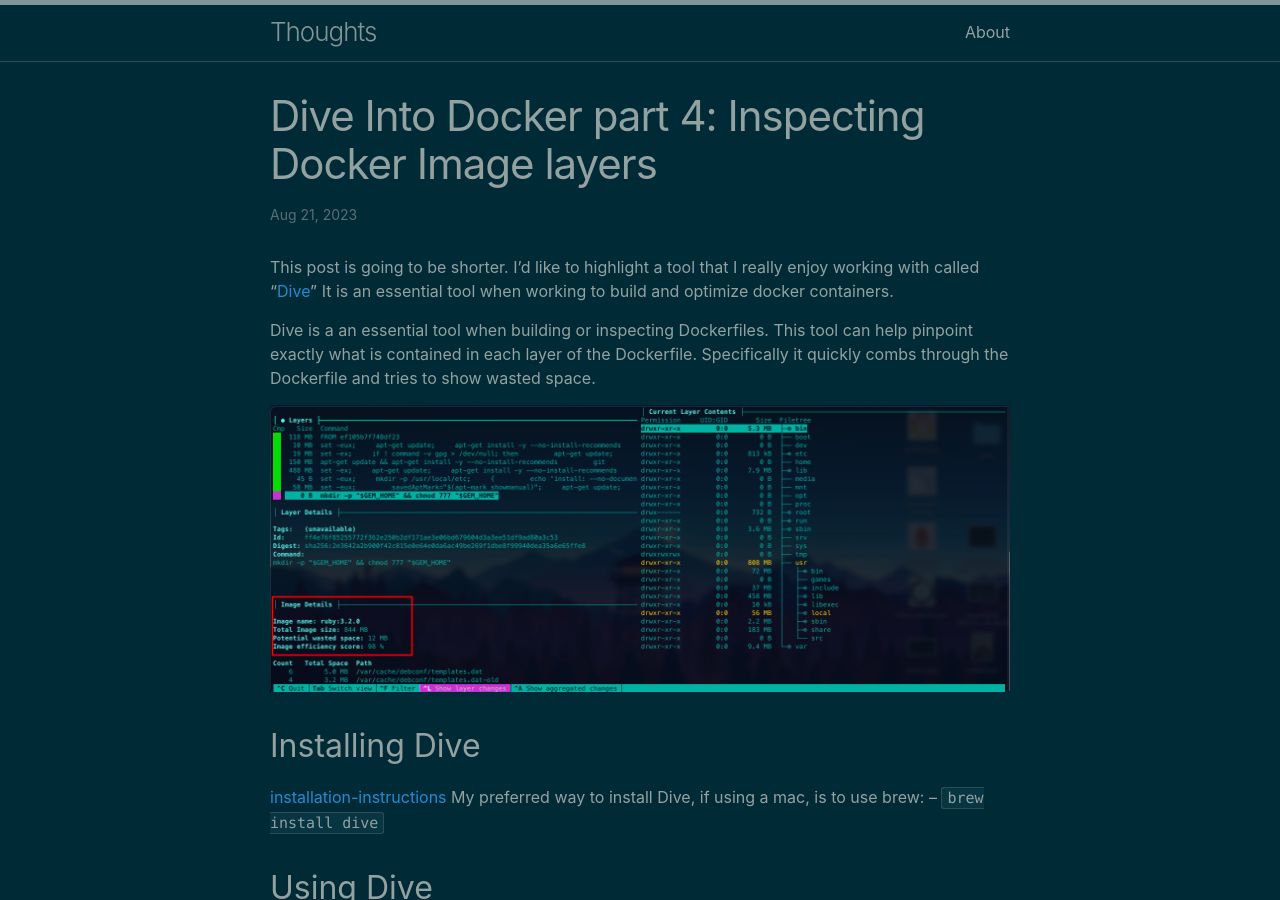
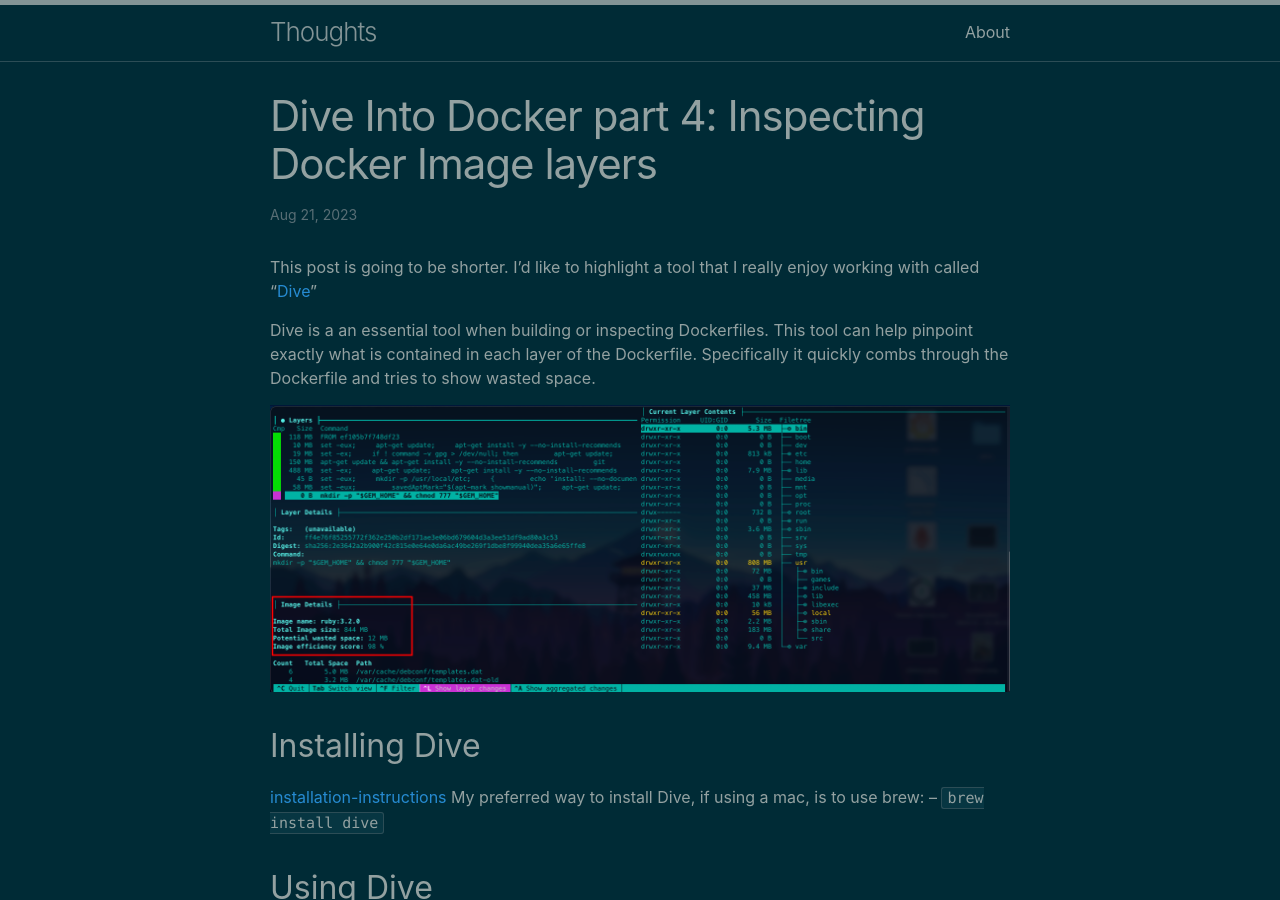
Before and after one commit to KaceyGambill/KaceyGambill.github.io, a Jekyll site: the page built from _posts/2023-08-18-dive-into-docker-part-4.md, in a window 1280 px wide and 900 px high. Built offline with Jekyll 4.4.1, drawn with Linux system fonts in a browser that asks for light colours.

Commit message:
fix spelling mistake and duplicate wording

```diff
--- a/_posts/2023-08-18-dive-into-docker-part-4.md
+++ b/_posts/2023-08-18-dive-into-docker-part-4.md
@@ -6,7 +6,6 @@
 ---
 This post is going to be shorter. I'd like to highlight a tool that I really
 enjoy working with called "[Dive](https://github.com/wagoodman/dive)"
-It is an essential tool when working to build and optimize docker containers.
 
 Dive is a an essential tool when building or inspecting Dockerfiles. This tool can help pinpoint exactly what is contained in each layer of the Dockerfile. Specifically it
 quickly combs through the Dockerfile and tries to show wasted space.
```
